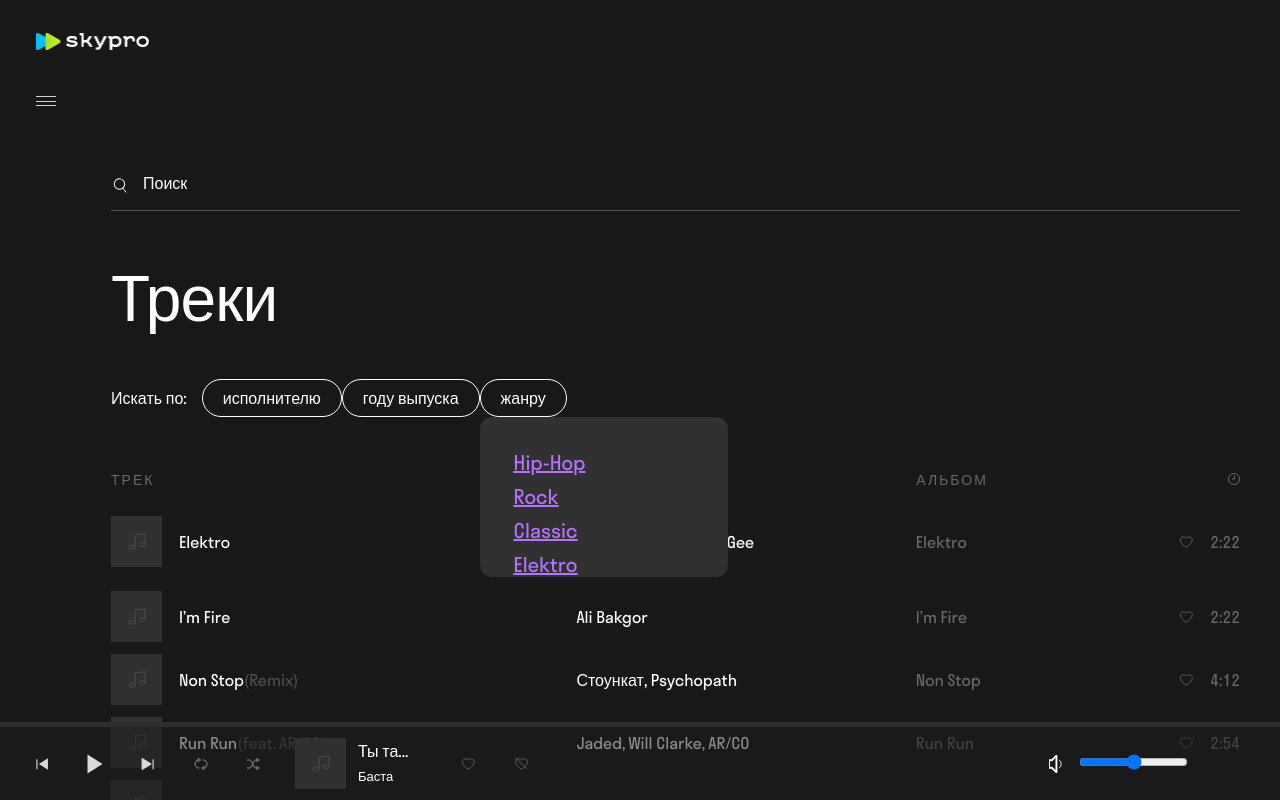
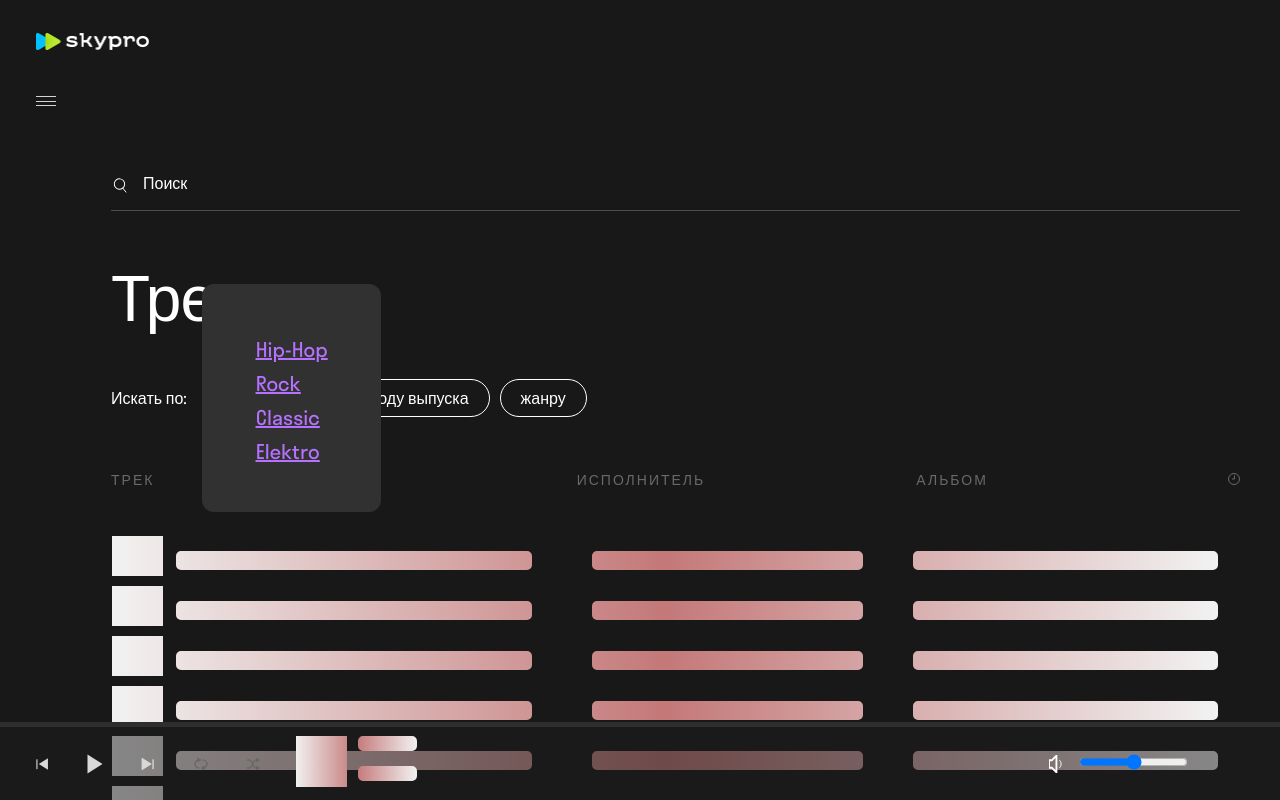
Before and after one commit to NosovDima/skypro-music, a React (Create React App) app: page / in a window 1280 px wide. Both pictures are taken after a click on the element "жанру". Built offline with nearby package versions, Linux system fonts and the light colour scheme; the HTML template or start-up script is replaced by a standard one.

Commit message:
positionFixed

```diff
--- a/src/App.css
+++ b/src/App.css
@@ -231,7 +231,3 @@ body {
   border-radius: 60px;
   padding: 6px 20px;
 }
-
-.filter__button:not(:last-child) {
-  margin-right: 10px;
-}
--- a/src/components/Buttons/GenreFilterOptions.jsx
+++ b/src/components/Buttons/GenreFilterOptions.jsx
@@ -1,5 +1,6 @@
 function GenreFilterOptions() {
     return (
+        <div className="filter__frame" >
         <div>
             <ul className="filter__options">
                 <li><a className="dropdown-item" href="http://">Hip-Hop</a></li>
@@ -8,6 +9,7 @@ function GenreFilterOptions() {
                 <li><a className="dropdown-item" href="http://">Elektro</a></li>
             </ul>
         </div>
+        </div>
     );
   };
 
--- a/src/components/Content/Content.jsx
+++ b/src/components/Content/Content.jsx
@@ -9,8 +9,8 @@ const TrackSkeleton = () => (
   <ContentLoader
     speed={2}
     width={1107}
-    height={200}
-    viewBox="0 0 1107 200"
+    height={50}
+    viewBox="0 0 1107 50"
     backgroundColor="#f2f2f2"
     foregroundColor="#c47878"
     spacing={1}
@@ -24,11 +24,11 @@ const TrackSkeleton = () => (
 
 const Content = () => {
 
-  const [isLoading, setIsLoading] = useState(true);
+  const [isLoading] = useState(true);
   useEffect(() => {
     setTimeout(() => {
-      setIsLoading(false);
-    }, 5000);
+      // setIsLoading(false);
+    }, 500000);
   }, []);
 
 
--- a/src/components/Filter/Filter.css
+++ b/src/components/Filter/Filter.css
@@ -24,17 +24,11 @@ color: #B672FF;
 .filter__options {
 height: 160px;
 overflow-y: auto;
-position: absolute;
-z-index: 2;
-z-index:2;
-background-color: #313131;
-width: 248px;
-border-radius: 12px;
+
 
 display: flex;
 flex-direction: column;
 align-items: flex-start;
-padding: 34px;
 gap: 10px;
 
 font-weight: 400;
@@ -42,4 +36,40 @@ font-size: 20px;
 line-height: 24px;
 text-decoration-line: underline;
 color: #B672FF;
+padding: 20px;
+margin: 0;
+
 }
+
+::-webkit-scrollbar {
+  width: 8px;
+}
+
+
+::-webkit-scrollbar-thumb {
+  background-color: #ffffff;
+  border-radius: 40px;
+}
+
+
+::-webkit-scrollbar-track {
+  background-color: #313131;
+  border-radius: 4px;
+}
+
+.filter__frame {
+  max-height: 305px;
+  max-width: 248px;
+  padding: 34px;
+  position: absolute;
+  background-color: #313131;
+  border-radius: 12px;
+  z-index: 2;
+
+}
+
+.button__block {
+  display: flex;
+  gap: 10px;
+  align-items: center;
+}
--- a/src/components/Filter/Filter.jsx
+++ b/src/components/Filter/Filter.jsx
@@ -20,12 +20,13 @@ function Filter() {
     return (
       <div className="centerblock__filter filter">
       <div className="filter__title">Искать по:</div>
-      <div><AuthorButton onClick={() => {toggleVisibility("author"); handleButtonClick() }} isActive={isActive}/>
-      {visible === "author" && <AuthorFilterOptions/>}</div>
-      <div><YearButton onClick={() => toggleVisibility("year")}/>
-      {visible === "year" && <YearFilterOptions/>}</div>
-      <div><GenreButton onClick={() => {toggleVisibility("genre"); handleButtonClick()}}/>
-      {visible === "genre" && <GenreFilterOptions/>}</div>
+      <div className="button__block"> <AuthorButton onClick={() => {toggleVisibility("author"); handleButtonClick() }} isActive={isActive}/>
+      {visible === "author" && <AuthorFilterOptions/>}
+      <YearButton onClick={() => toggleVisibility("year")}/>
+      {visible === "year" && <YearFilterOptions/>}
+      <GenreButton onClick={() => {toggleVisibility("genre"); handleButtonClick()}}/>
+      {visible === "genre" && <GenreFilterOptions/>}
+      </div>
     </div>
 
 
--- a/src/components/MediaPlayer/MediaPlayer.jsx
+++ b/src/components/MediaPlayer/MediaPlayer.jsx
@@ -6,8 +6,8 @@ const MediaPlayerSkeleton = () => (
   <ContentLoader
     speed={2}
     width={122}
-    height={78}
-    viewBox="0 0 122 78"
+    height={51}
+    viewBox="0 0 122 51"
     backgroundColor="#f2f2f2"
     foregroundColor="#c47878"
     spacing={1}
@@ -20,12 +20,12 @@ const MediaPlayerSkeleton = () => (
 );
 
 const MediaPlayer = () => {
-  const [isLoading, setIsLoading] = useState(true);
+  const [isLoading] = useState(true);
 
   useEffect(() => {
     setTimeout(() => {
-      setIsLoading(false);
-    }, 5000);
+      // setIsLoading(false);
+    }, 500000);
   }, []);
 
   return (
```
